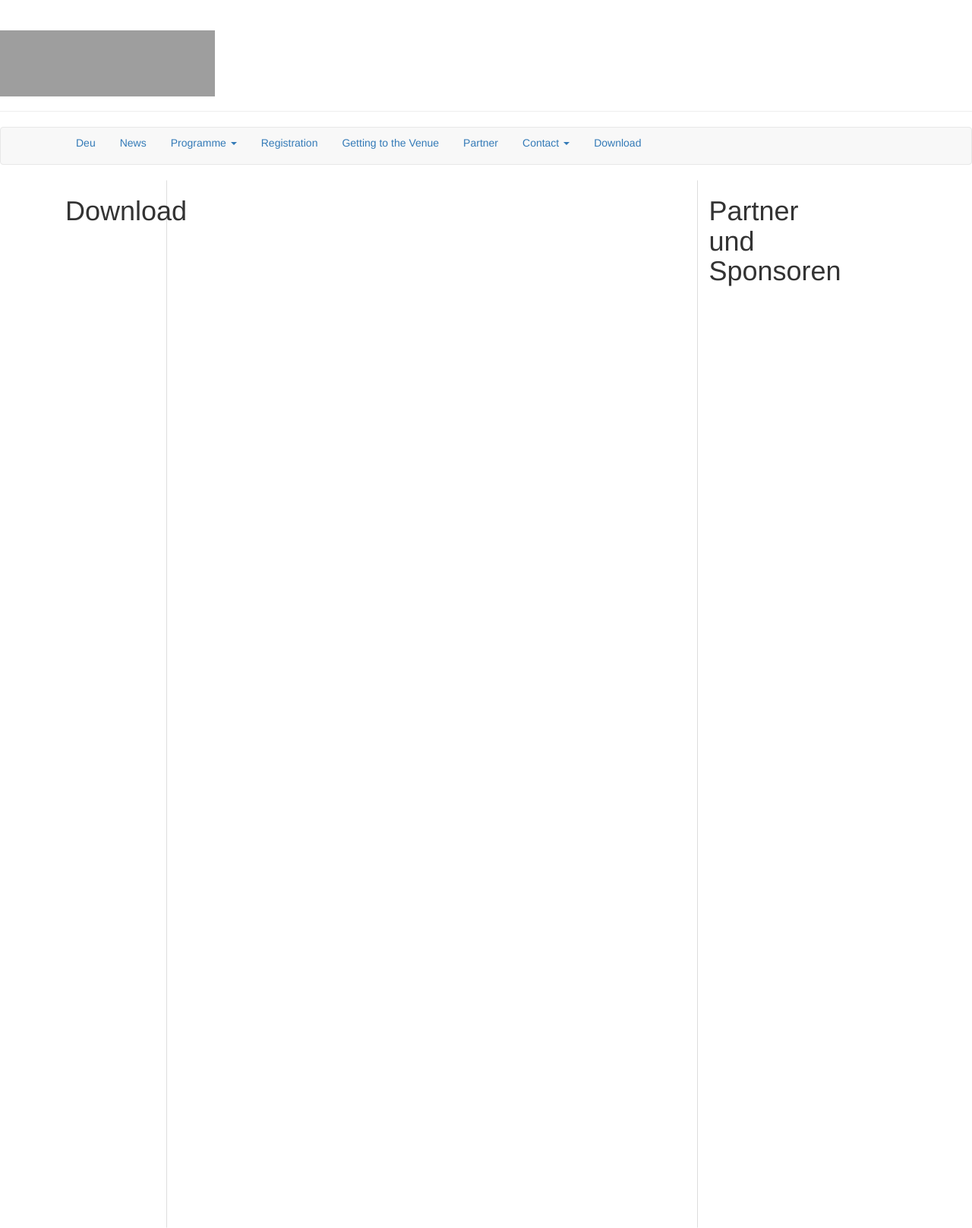
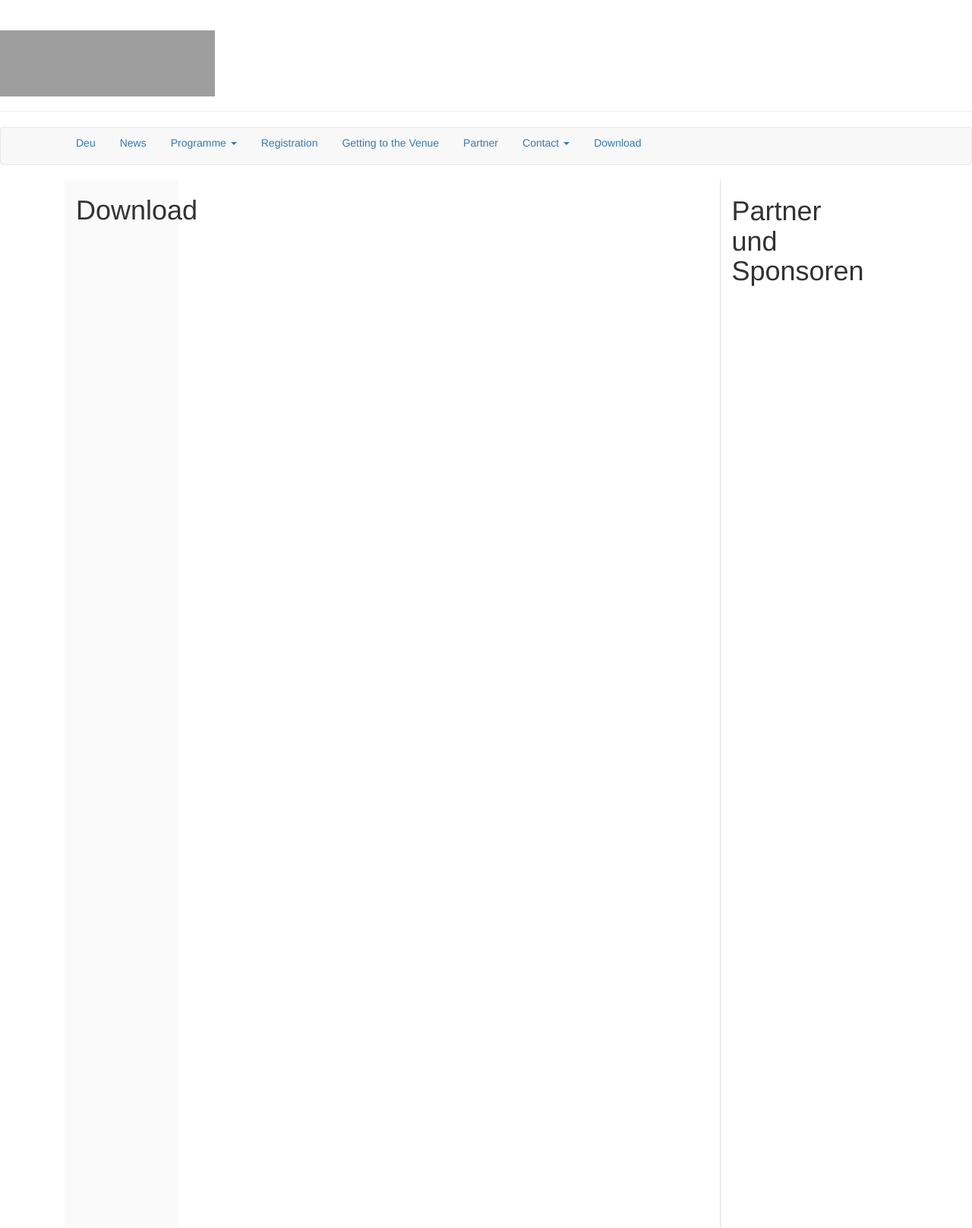
Before and after one commit to susedev/test, a Jekyll site: the page built from download.html, in a window 1280 px wide. Shown: the whole page at 76% size. Built offline with Jekyll 4.4.1, drawn with Linux system fonts in a browser that asks for light colours; nearby versions of some CDN libraries; grey boxes are pictures that could not be loaded.

Commit message:
Update page.html

```diff
--- a/_layouts/page.html
+++ b/_layouts/page.html
@@ -11,8 +11,10 @@ layout: base
 <div class="container">
 
   <div class="row">
-    <div class="col-md-2" style="display: block; width: 150px; height: 1380px; border:1px solid #FFF; border-right-color:#DDD; margin-left: 15px; box-sizing: border-box;">
+    <div class="col-md-2">
+      <div class="container" style="display: block; width: 150px; height: 1380px; background-color: #FAFAFA; margin-left: 15px; box-sizing: border-box;">
        <h1>{{ page.title }}</h1>
+      </div>
     </div>
     <div class="col-md-6">
             {{ content }}
```
